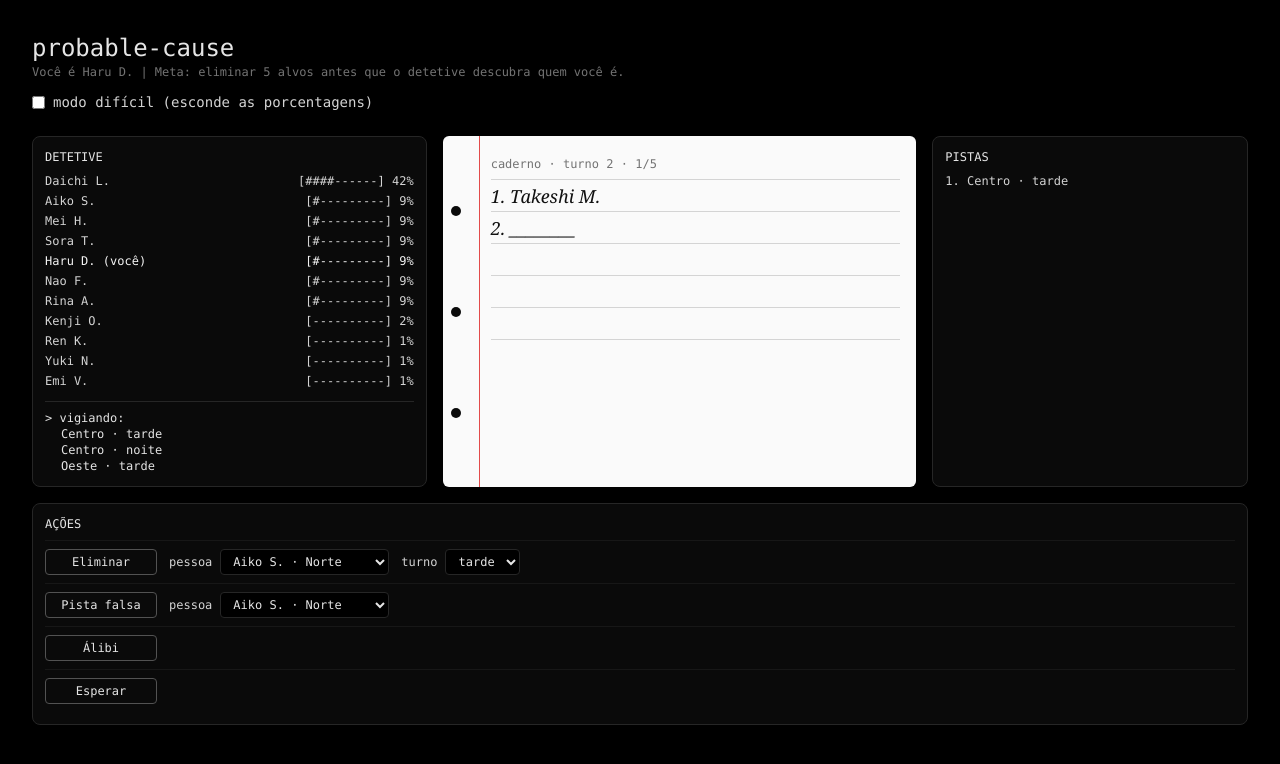
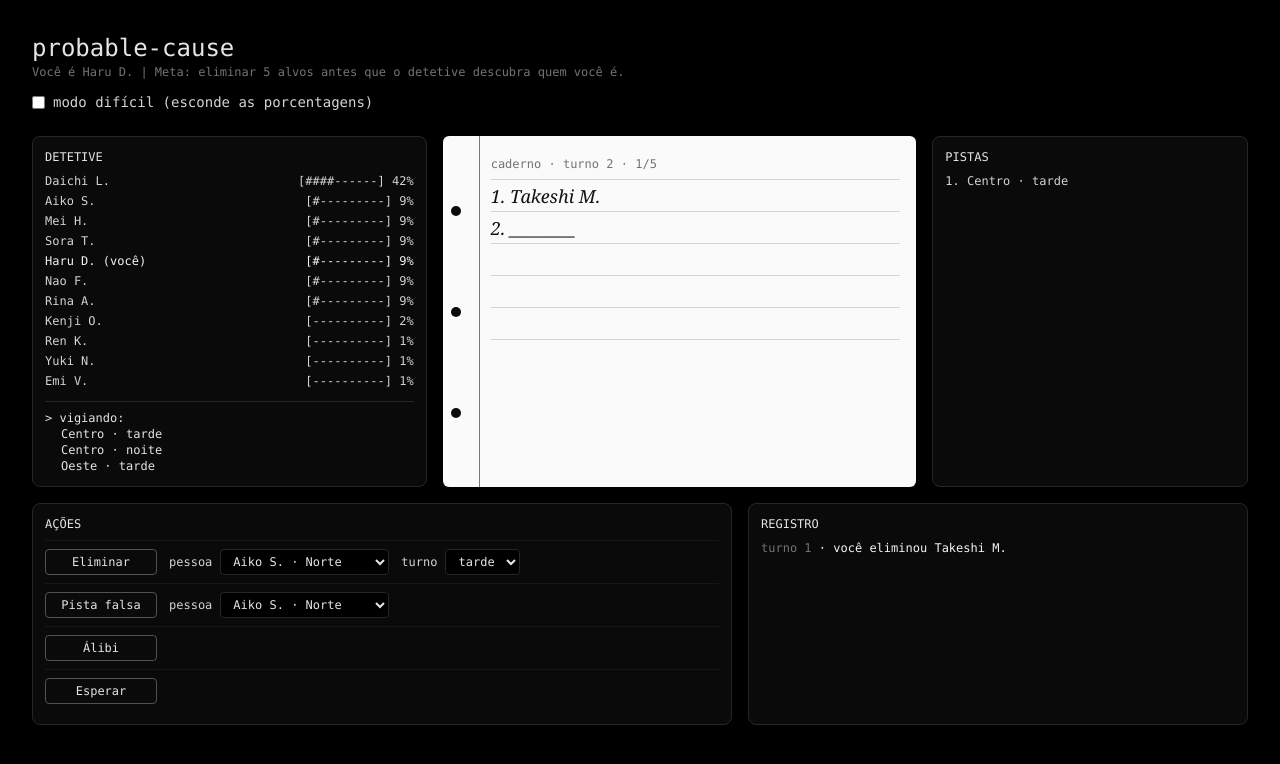
Before and after one commit to Paula-Thamyres/probable-cause, a React (Vite) app: page / in a window 1280 px wide. Both pictures are taken after a click on the button "Eliminar". Shown: the top 764 px of the page. Built offline with nearby package versions, Linux system fonts and the light colour scheme.

Commit message:
feat: adiciona registro de jogadas ao lado das ações
Cada ação do jogador e cada prisão do detetive viram um evento em GameState.events. O painel REGISTRO mostra os eventos, do mais novo ao mais antigo, e dá retorno visível aos botões.

```diff
--- a/src/App.tsx
+++ b/src/App.tsx
@@ -2,6 +2,7 @@ import { useState } from 'react'
 import { ActionBar } from './components/ActionBar'
 import { CluesPanel } from './components/CluesPanel'
 import { DetectivePanel } from './components/DetectivePanel'
+import { EventLog } from './components/EventLog'
 import { Notebook } from './components/Notebook'
 import { CIVILIANS } from './data/civilians'
 import { getOutcome } from './game/outcome'
@@ -52,7 +53,7 @@ export default function App() {
         <Notebook eliminated={getEliminated(state)} goal={TARGETS_TO_WIN} turn={state.turn} />
         <CluesPanel clues={state.clues} />
       </div>
-      <div className="mt-4">
+      <div className="mt-4 grid gap-4 md:grid-cols-[1.4fr_1fr]">
         <ActionBar
           key={player.id}
           player={player}
@@ -60,6 +61,7 @@ export default function App() {
           disabled={result !== null}
           onPlay={play}
         />
+        <EventLog events={state.events} civilians={state.civilians} />
       </div>
       {error && (
         <p role="alert" className="mt-3 font-mono text-xs text-[#e24b4a]">
--- /dev/null
+++ b/src/components/EventLog.tsx
@@ -0,0 +1,32 @@
+import { describeEvent } from '../data/eventMessages'
+import type { Civilian, GameEvent } from '../game/types'
+import { TerminalPanel } from './TerminalPanel'
+
+interface EventLogProps {
+  events: readonly GameEvent[]
+  civilians: readonly Civilian[]
+}
+
+export function EventLog({ events, civilians }: EventLogProps) {
+  const latestFirst = [...events].reverse()
+
+  return (
+    <TerminalPanel title="REGISTRO">
+      {latestFirst.length === 0 ? (
+        <p className="text-neutral-500">Nenhuma jogada ainda.</p>
+      ) : (
+        <ul aria-live="polite" className="max-h-40 space-y-1 overflow-y-auto">
+          {latestFirst.map((event, index) => (
+            <li
+              key={events.length - 1 - index}
+              className={index === 0 ? 'text-neutral-100' : 'text-neutral-400'}
+            >
+              <span className="text-neutral-500">turno {event.turn}</span> ·{' '}
+              {describeEvent(event, civilians)}
+            </li>
+          ))}
+        </ul>
+      )}
+    </TerminalPanel>
+  )
+}
--- /dev/null
+++ b/src/data/eventMessages.ts
@@ -0,0 +1,20 @@
+import type { Civilian, GameEvent } from '../game/types'
+
+function nameOf(civilians: readonly Civilian[], id: string): string {
+  return civilians.find((civilian) => civilian.id === id)?.name ?? id
+}
+
+export function describeEvent(event: GameEvent, civilians: readonly Civilian[]): string {
+  switch (event.type) {
+    case 'eliminated':
+      return `você eliminou ${nameOf(civilians, event.civilianId)}`
+    case 'framed':
+      return `você deixou uma pista falsa sobre ${nameOf(civilians, event.civilianId)}`
+    case 'alibi':
+      return 'você usou um álibi'
+    case 'waited':
+      return 'você esperou'
+    case 'arrested':
+      return `o detetive prendeu ${nameOf(civilians, event.civilianId)}`
+  }
+}
--- a/src/game/accusation.ts
+++ b/src/game/accusation.ts
@@ -1,5 +1,6 @@
 import { relaxBeliefs } from '../ai/countermeasures'
 import { normalizeBeliefs } from '../ai/suspicion'
+import { withEvent } from './events'
 import type { GameState } from './state'
 
 export const ACCUSATION_THRESHOLD = 0.9
@@ -34,5 +35,9 @@ export function resolveAccusation(state: GameState): GameState {
     return { ...state, status: 'lost' }
   }
 
-  return resolveAccusation(arrest(state, suspectId))
+  const arrested = arrest(state, suspectId)
+
+  return resolveAccusation(
+    withEvent(arrested, { type: 'arrested', turn: state.turn, civilianId: suspectId }),
+  )
 }
--- a/src/game/actions.ts
+++ b/src/game/actions.ts
@@ -2,10 +2,11 @@ import { applyAlibi, relaxBeliefs } from '../ai/countermeasures'
 import { chooseWatches } from '../ai/detective'
 import { updateBeliefs } from '../ai/suspicion'
 import { resolveAccusation } from './accusation'
+import { withEvent } from './events'
 import { getActiveCivilians, getPlayer, getTargets } from './selectors'
 import { TARGETS_TO_WIN } from './state'
 import type { GameState, GameStatus } from './state'
-import type { Civilian, Clue, Shift, Slot } from './types'
+import type { Civilian, Clue, GameEvent, Shift, Slot } from './types'
 
 export const MAX_TURNS = 12
 
@@ -97,6 +98,19 @@ function wait(state: GameState): GameState {
   return { ...state, beliefs: relaxBeliefs(state.beliefs) }
 }
 
+function toEvent(action: Action, turn: number): GameEvent {
+  switch (action.type) {
+    case 'eliminate':
+      return { type: 'eliminated', turn, civilianId: action.targetId }
+    case 'frame':
+      return { type: 'framed', turn, civilianId: action.civilianId }
+    case 'alibi':
+      return { type: 'alibi', turn }
+    case 'wait':
+      return { type: 'waited', turn }
+  }
+}
+
 function performAction(state: GameState, action: Action): GameState {
   switch (action.type) {
     case 'eliminate':
@@ -148,5 +162,5 @@ function endTurn(state: GameState): GameState {
 
 export function applyAction(state: GameState, action: Action): GameState {
   assertPlaying(state)
-  return endTurn(performAction(state, action))
+  return endTurn(withEvent(performAction(state, action), toEvent(action, state.turn)))
 }
--- /dev/null
+++ b/src/game/events.ts
@@ -0,0 +1,6 @@
+import type { GameState } from './state'
+import type { GameEvent } from './types'
+
+export function withEvent(state: GameState, event: GameEvent): GameState {
+  return { ...state, events: [...state.events, event] }
+}
--- a/src/game/state.ts
+++ b/src/game/state.ts
@@ -1,7 +1,7 @@
 import { chooseWatches } from '../ai/detective'
 import { createUniformBeliefs } from '../ai/suspicion'
 import type { Beliefs } from '../ai/suspicion'
-import type { Civilian, Clue, Slot } from './types'
+import type { Civilian, Clue, GameEvent, Slot } from './types'
 
 export const TARGETS_TO_WIN = 5
 
@@ -15,6 +15,7 @@ export interface GameState {
   clues: readonly Clue[]
   beliefs: Beliefs
   watches: readonly Slot[]
+  events: readonly GameEvent[]
   turn: number
   status: GameStatus
 }
@@ -41,6 +42,7 @@ export function createInitialState(
     clues: [],
     beliefs,
     watches: chooseWatches(beliefs, civilians),
+    events: [],
     turn: 1,
     status: 'playing',
   }
--- a/src/game/types.ts
+++ b/src/game/types.ts
@@ -19,3 +19,10 @@ export interface Slot {
 export interface Clue extends Slot {
   watched?: boolean
 }
+
+export type GameEvent =
+  | { type: 'eliminated'; turn: number; civilianId: string }
+  | { type: 'framed'; turn: number; civilianId: string }
+  | { type: 'alibi'; turn: number }
+  | { type: 'waited'; turn: number }
+  | { type: 'arrested'; turn: number; civilianId: string }
```
Also changed, not shown: 2 other files (tests, documents, lock files or other folders).
